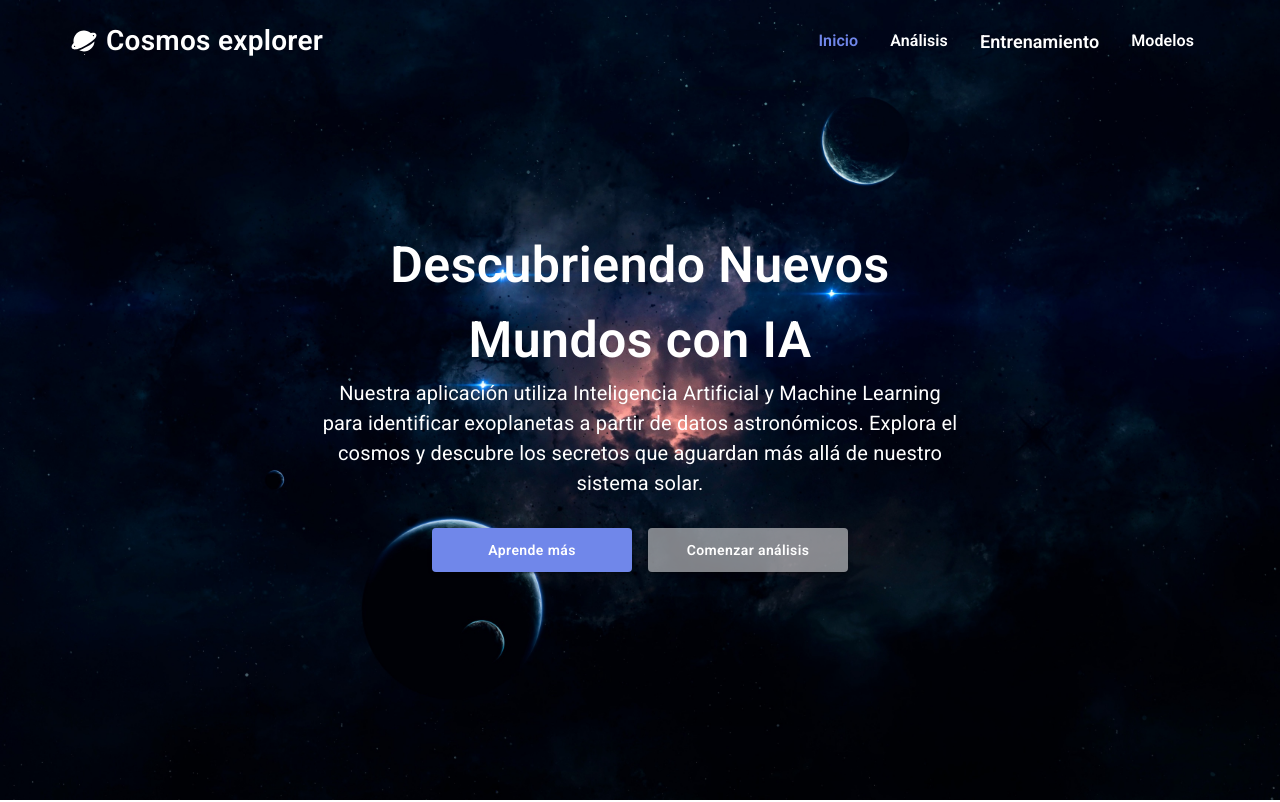
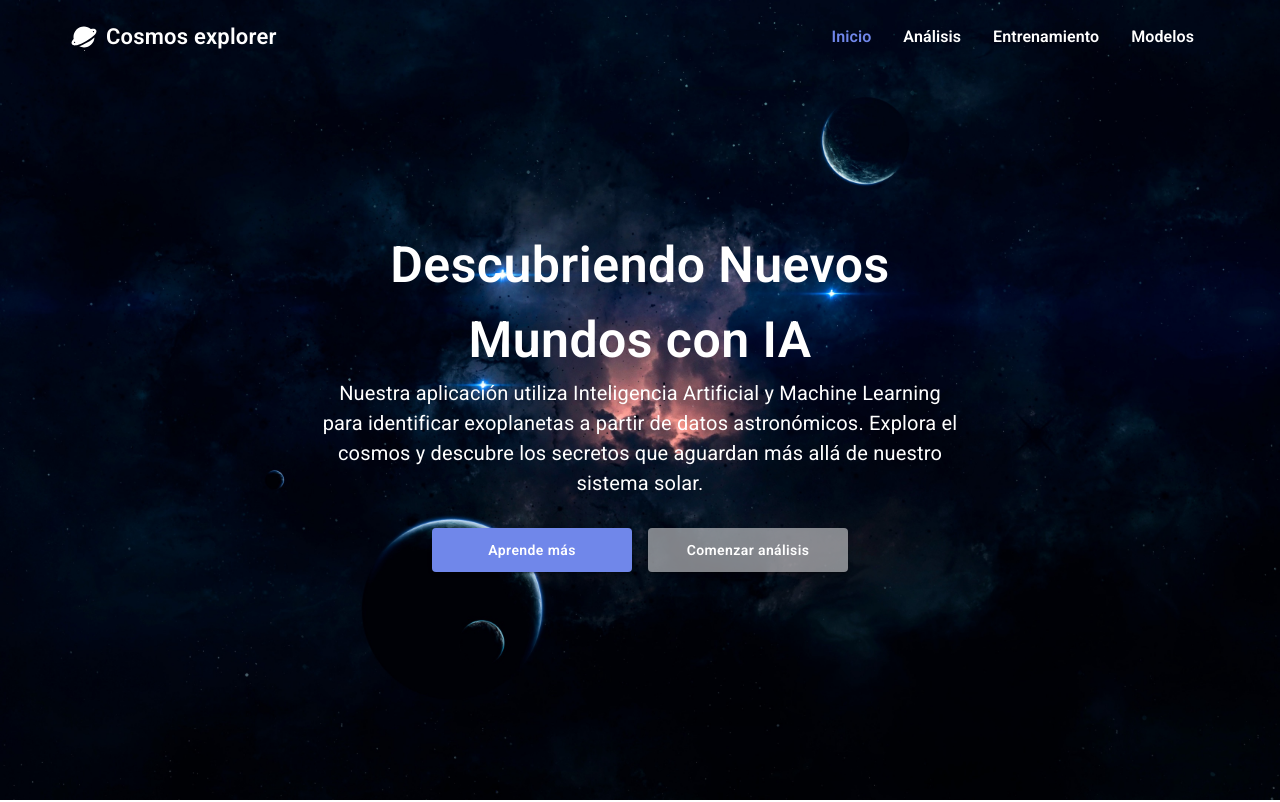
Before and after one commit to Cristianpan/KINAI-exoplanets, a Next.js app in the folder kinai-front/: page / in a window 1280 px wide. Shown: the top 802 px of the page. Built offline with nearby package versions, Linux system fonts and the light colour scheme; what @mui/material-nextjs would draw is missing.

Commit message:
style(ui): adjust Navbar styles and remove redundant fontSize property
- Updates the Navbar logo font size for improved UI consistency.
- Removes an unused fontSize property from a navigation item to clean up code.

```diff
--- a/kinai-front/src/components/ui/layout/Navbar.tsx
+++ b/kinai-front/src/components/ui/layout/Navbar.tsx
@@ -15,7 +15,7 @@ interface NavItem {
 const NAV_ITEMS: NavItem[] = [
   { id: "inicio", label: "Inicio", href: "/" },
   { id: "analisis", label: "Análisis", href: "/analysis" },
-  { id: "entrenamiento", label: "Entrenamiento", href: "/training", fontSize: "1.8rem" },
+  { id: "entrenamiento", label: "Entrenamiento", href: "/training"},
   { id: "modelos", label: "Modelos", href: "/models" },
 ];
 
@@ -52,7 +52,7 @@ const NAVBAR_STYLES = {
     transition: "color 0.3s ease",
   },
   logoText: {
-    fontSize: "2.8rem",
+    fontSize: "2.2rem",
     fontWeight: 600,
     transition: "color 0.3s ease",
   },
```
